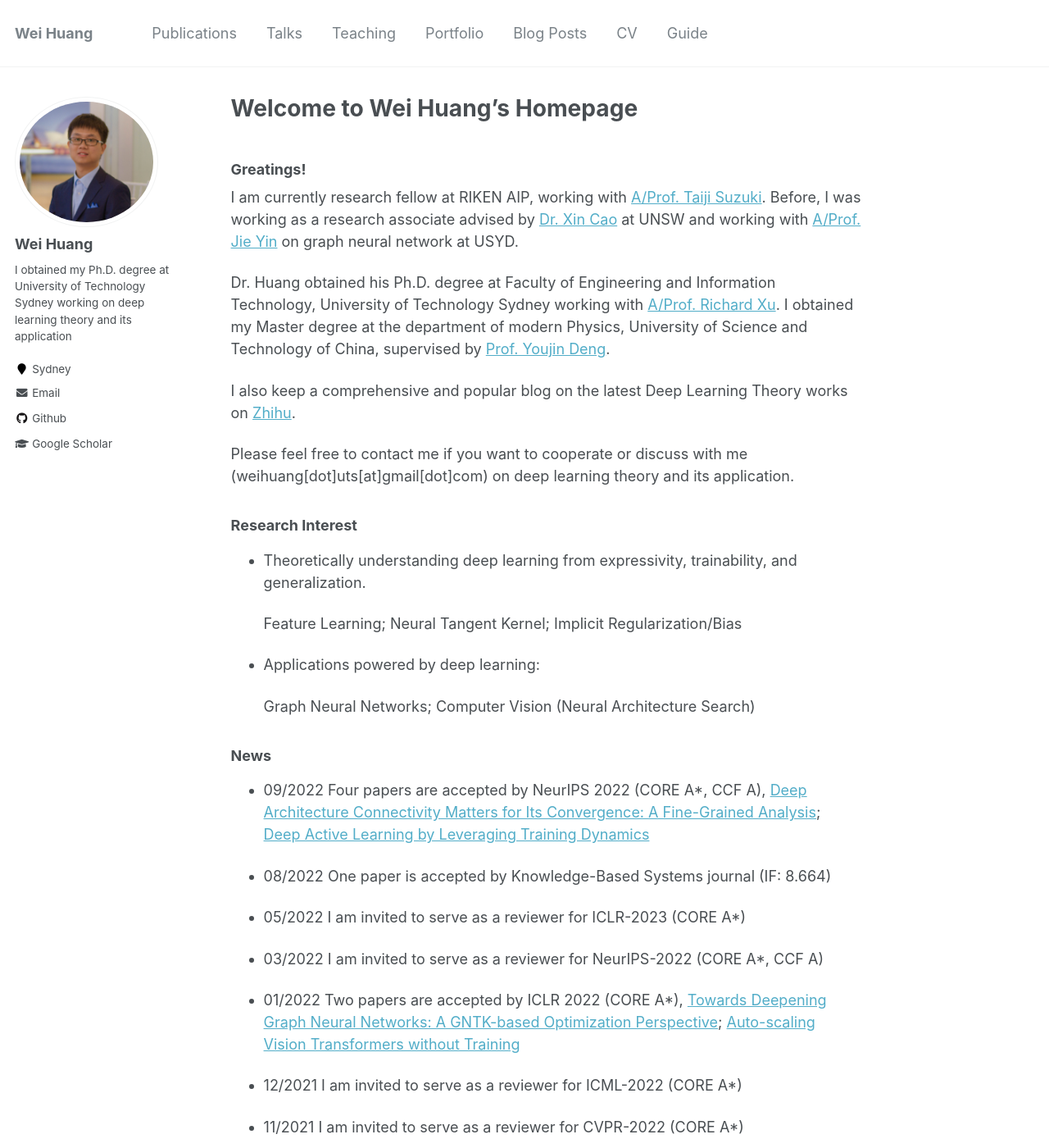
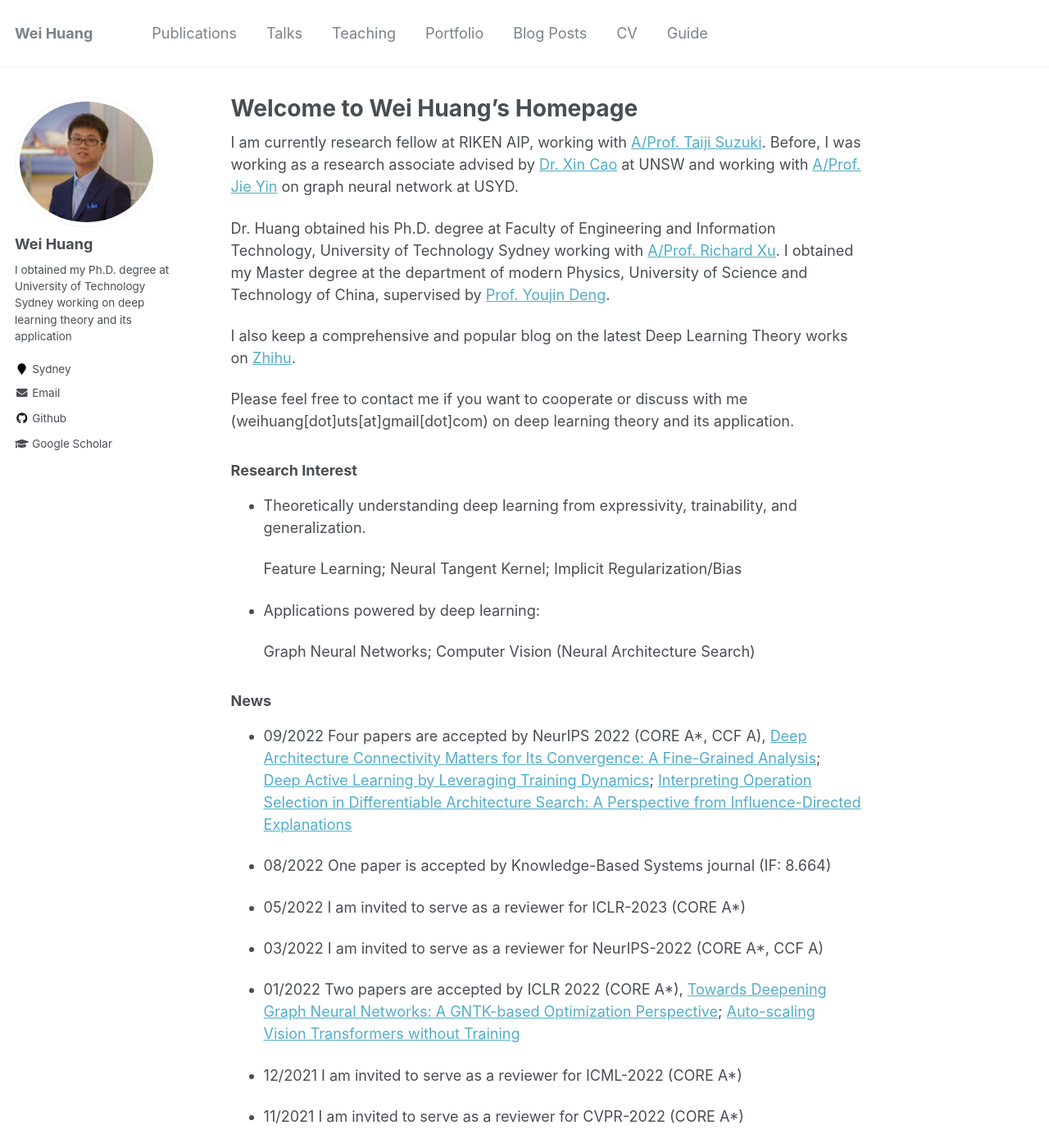
Before and after one commit to WeiHuang05/Weihuang05.github.io, a Jekyll site: the page built from index.md, in a window 1280 px wide and 1400 px high. Shown: the whole window at 82% size. Built offline with Jekyll 4.4.1, drawn with Linux system fonts in a browser that asks for light colours.

Commit message:
Update index.md

```diff
--- a/index.md
+++ b/index.md
@@ -1,9 +1,6 @@
 ---
 title: Welcome to Wei Huang's Homepage
 ---
-
-
-### Greatings!
 
 I am currently research fellow at RIKEN AIP, working with [A/Prof. Taiji Suzuki](http://ibis.t.u-tokyo.ac.jp/suzuki/). Before, I was working as a research associate advised by [Dr. Xin Cao](https://research.unsw.edu.au/people/dr-xin-cao) at UNSW and working with [A/Prof. Jie Yin](https://www.sydney.edu.au/business/about/our-people/academic-staff/jie-yin.html) on graph neural network at USYD.
 
@@ -25,7 +22,7 @@ Please feel free to contact me if you want to cooperate or discuss with me (weih
 
 ### News
 
-* 09/2022 Four papers are accepted by NeurIPS 2022 (CORE A*, CCF A), [Deep Architecture Connectivity Matters for Its Convergence: A Fine-Grained Analysis](https://arxiv.org/abs/2205.05662); [Deep Active Learning by Leveraging Training Dynamics](https://arxiv.org/abs/2110.08611)
+* 09/2022 Four papers are accepted by NeurIPS 2022 (CORE A*, CCF A), [Deep Architecture Connectivity Matters for Its Convergence: A Fine-Grained Analysis](https://arxiv.org/abs/2205.05662); [Deep Active Learning by Leveraging Training Dynamics](https://arxiv.org/abs/2110.08611); [Interpreting Operation Selection in Differentiable Architecture Search: A Perspective from Influence-Directed Explanations](https://openreview.net/forum?id=MPARWTuMiPh)
 
 * 08/2022 One paper is accepted by Knowledge-Based Systems journal (IF: 8.664)
 
```
